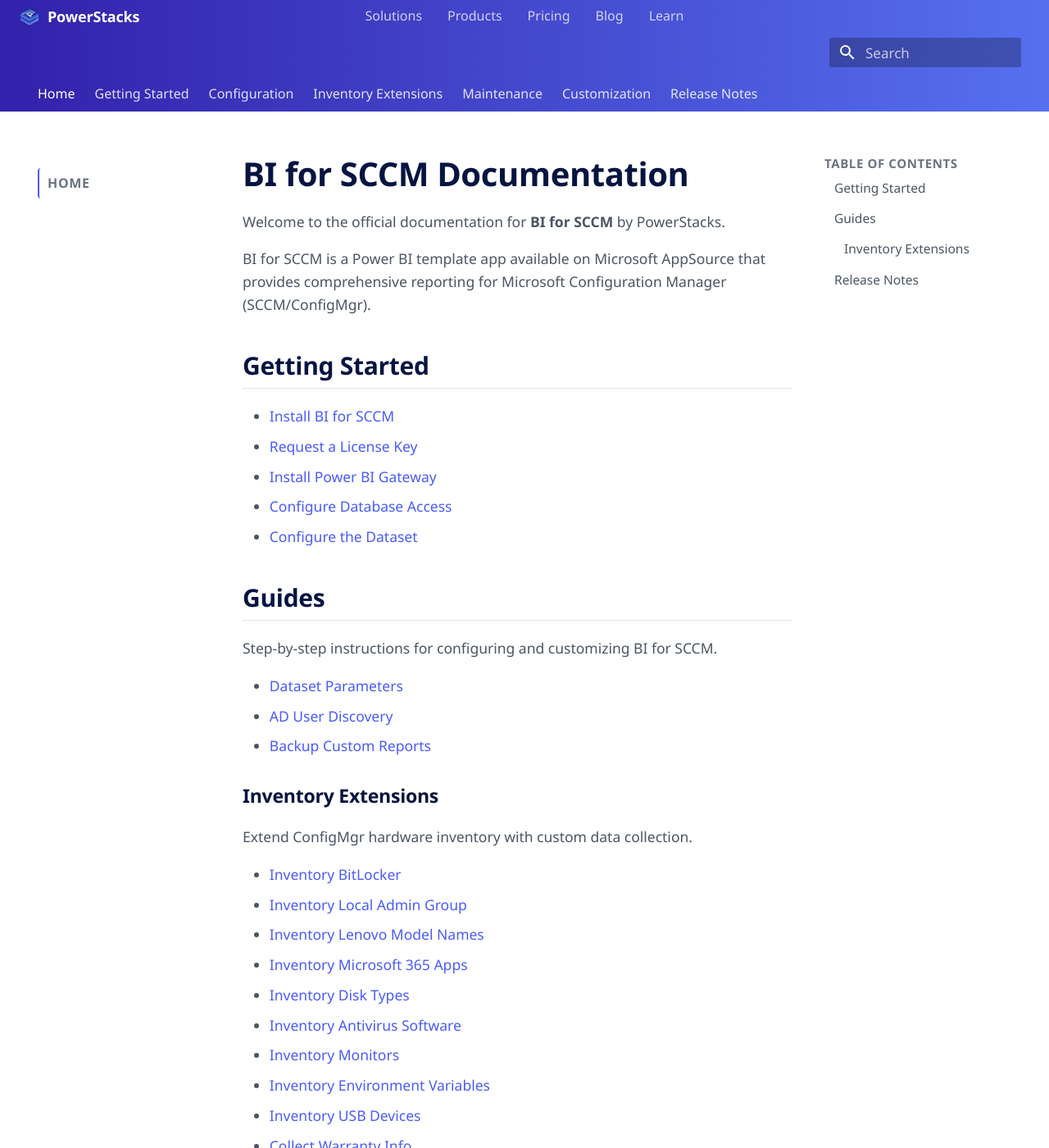
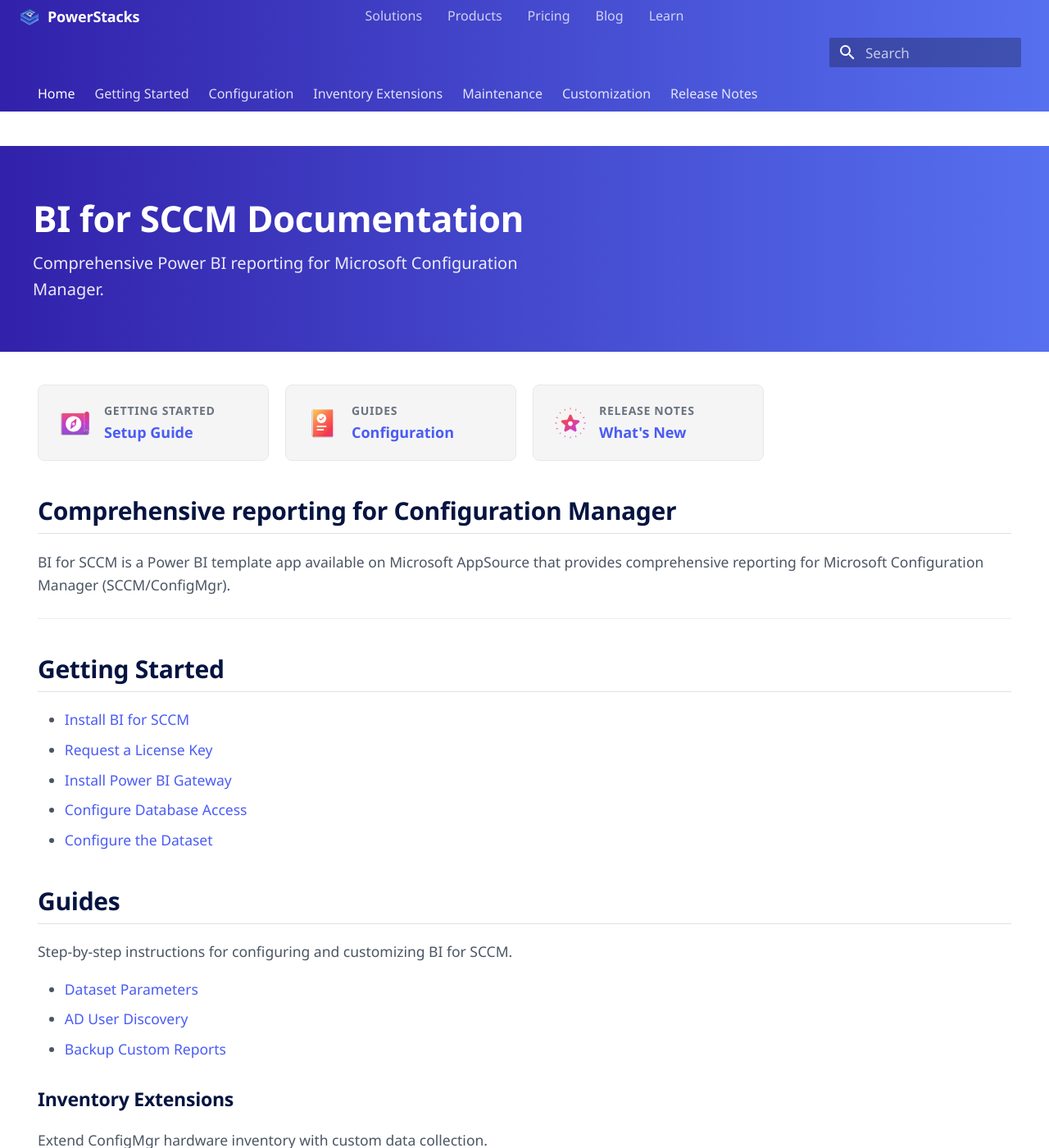
Before and after one commit to powerstacks-corp/BI-for-SCCM, an MkDocs documentation site: the page built from docs/index.md, in a window 1280 px wide and 1400 px high. Shown: the whole window at 82% size. Built offline with MkDocs 1.6.1 and Material for MkDocs 9.7.7, drawn with Linux system fonts in a browser that asks for light colours; some web fonts are replaced; comment, search, counter and statistics services are not loaded.

Commit message:
Add hero banner and quick-link cards to docs home page
Co-Authored-By: Claude Opus 4.6 <noreply@anthropic.com>

```diff
--- a/docs/index.md
+++ b/docs/index.md
@@ -1,11 +1,49 @@
 ---
-title: Home
+hide:
+  - toc
+  - navigation
 ---
-# BI for SCCM Documentation
 
-Welcome to the official documentation for **BI for SCCM** by PowerStacks.
+<div class="hero-banner">
+  <h1>BI for SCCM Documentation</h1>
+  <p>Comprehensive Power BI reporting for Microsoft Configuration Manager.</p>
+</div>
+
+<div class="quick-links">
+  <a class="quick-link-card" href="guides/install-bi-for-sccm/">
+    <span class="card-icon">
+      <img src="images/icon-overview.svg" alt="" class="skip-lightbox">
+    </span>
+    <span class="card-content">
+      <span class="card-label">GETTING STARTED</span>
+      <span class="card-title">Setup Guide</span>
+    </span>
+  </a>
+  <a class="quick-link-card" href="guides/dataset-parameters/">
+    <span class="card-icon">
+      <img src="images/icon-how-to-guide.svg" alt="" class="skip-lightbox">
+    </span>
+    <span class="card-content">
+      <span class="card-label">GUIDES</span>
+      <span class="card-title">Configuration</span>
+    </span>
+  </a>
+  <a class="quick-link-card" href="release-notes/">
+    <span class="card-icon">
+      <img src="images/icon-whats-new.svg" alt="" class="skip-lightbox">
+    </span>
+    <span class="card-content">
+      <span class="card-label">RELEASE NOTES</span>
+      <span class="card-title">What's New</span>
+    </span>
+  </a>
+</div>
+
+## Comprehensive reporting for Configuration Manager
 
 BI for SCCM is a Power BI template app available on Microsoft AppSource that provides comprehensive reporting for Microsoft Configuration Manager (SCCM/ConfigMgr).
+
+---
 
 ## Getting Started
 
--- a/docs/stylesheets/microsoft-learn.css
+++ b/docs/stylesheets/microsoft-learn.css
@@ -73,6 +73,7 @@
 /* ── Global nav bar — PowerStacks branded ── */
 .md-banner {
   background: linear-gradient(90deg, #3221AA 0%, #5670F0 100%) !important;
+  overflow: hidden !important;
 }
 
 .md-banner__inner {
@@ -671,11 +672,24 @@
   background: #555;
 }
 
-/* ── Hero banner — PowerStacks gradient ── */
+/* ── Hero banner — PowerStacks gradient, full-width flush with tabs ── */
+.md-content__inner > .hero-banner:first-child {
+  margin-top: -0.4rem; /* cancel .md-content__inner::before spacer */
+}
+
+@media screen and (max-width: 44.984375em) {
+  .md-content__inner > .hero-banner:first-child {
+    margin-top: -1rem; /* cancel ::before + padding-top on mobile */
+  }
+}
+
 .hero-banner {
   background: linear-gradient(90deg, #3221AA 0%, #5670F0 100%);
   padding: 3rem 2rem;
-  margin: -0.6rem -0.6rem 2rem -0.6rem;
+  width: 100vw;
+  margin-left: calc(-50vw + 50%);
+  margin-bottom: 2rem;
+  box-sizing: border-box;
 }
 
 [data-md-color-scheme="slate"] .hero-banner {
--- a/mkdocs.yml
+++ b/mkdocs.yml
@@ -64,7 +64,9 @@ markdown_extensions:
 
 plugins:
   - search
-  - glightbox
+  - glightbox:
+      skip_classes:
+        - skip-lightbox
 
 nav:
   - Home: index.md
```
Also changed, not shown: docs/images/icon-how-to-guide.svg (added), docs/images/icon-overview.svg (added), docs/images/icon-whats-new.svg (added).
